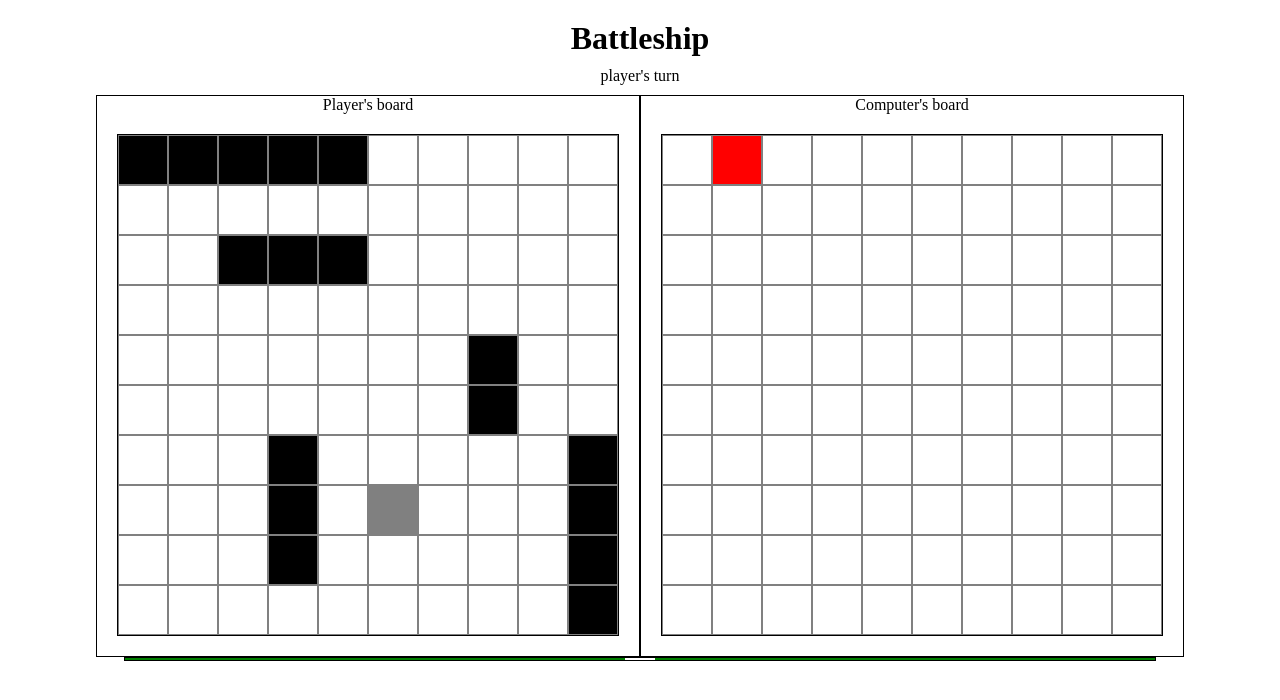
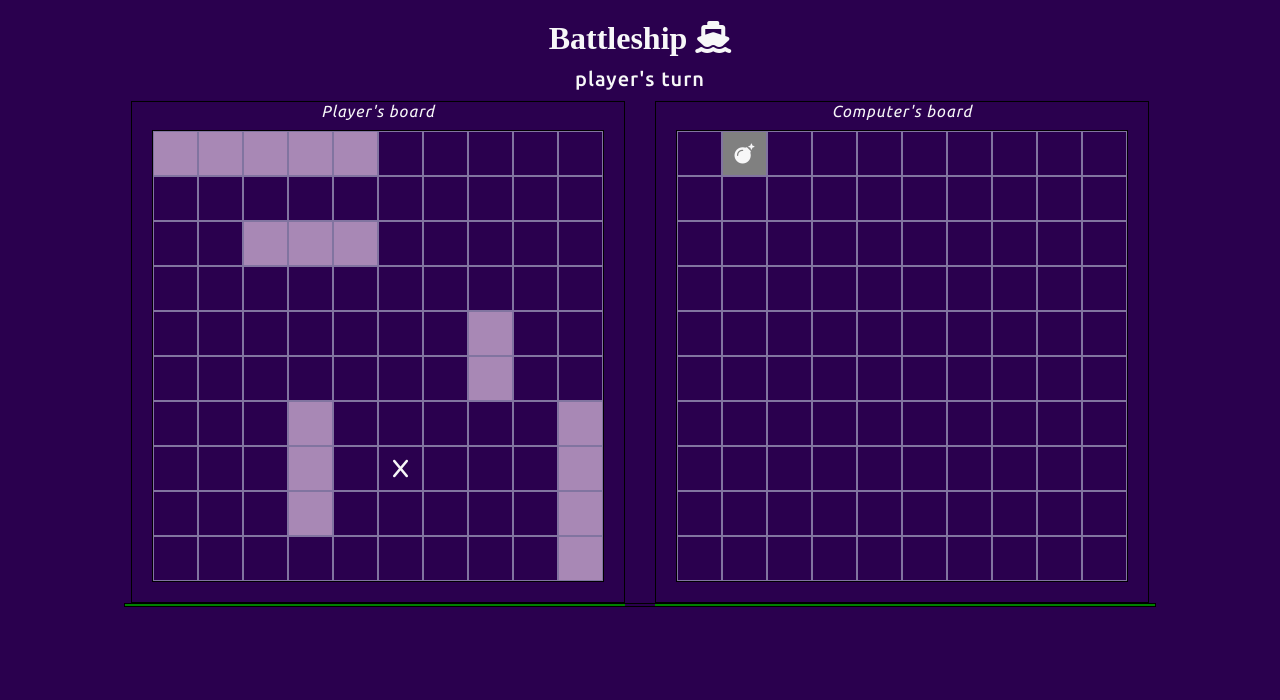
Before and after one commit to golfsap/battleship, a website built with webpack: page src/template.html in a window 1280 px wide. Both pictures are taken after a click on the element 193 px from the left and 142 px from the top of the page. Built offline with nearby package versions, Linux system fonts and the light colour scheme; a web font is replaced by a local one.

Commit message:
deat: ships styled when hit/sunk, add styling to css

```diff
--- a/src/index.js
+++ b/src/index.js
@@ -85,13 +85,22 @@ const display = (function ScreenController() {
         const square = document.createElement("div");
         square.classList.add("square");
 
+        // Check if square contains a ship
         if (board[row][col].shipId) {
-          square.classList.add("ship");
-        }
-        if (board[row][col].isHit) {
-          square.classList.add("hit");
-        }
-        if (board[row][col].missed) {
+          const ship = board[row][col].shipId;
+          // square.classList.add("ship");
+
+          if (ship.isSunk()) {
+            square.innerHTML = '<i class="fa-solid fa-skull"></i>';
+            square.classList.add("sunk");
+          } else if (board[row][col].isHit) {
+            square.innerHTML = '<i class="fa-solid fa-bomb"></i>';
+            square.classList.add("hit");
+          } else {
+            square.classList.add("ship");
+          }
+        } else if (board[row][col].missed) {
+          square.innerHTML = '<i class="fa-solid fa-x"></i>';
           square.classList.add("missed");
         }
         square.dataset.row = row;
@@ -117,8 +126,8 @@ const display = (function ScreenController() {
   }
 
   function playTurn(e) {
-    const clickedRow = e.target.dataset.row;
-    const clickedCol = e.target.dataset.col;
+    const clickedRow = e.currentTarget.dataset.row;
+    const clickedCol = e.currentTarget.dataset.col;
     const opp = currentPlayer === player1 ? player2 : player1;
     console.log(
       `${currentPlayer.getName()} attacked: Row ${clickedRow} Col ${clickedCol}`
--- a/src/style.css
+++ b/src/style.css
@@ -1,8 +1,20 @@
+@import url("https://fonts.googleapis.com/css2?family=Playwrite+AU+SA:wght@100..400&family=Poppins&family=Ubuntu:ital,wght@0,300;0,400;0,500;0,700;1,300;1,400;1,500;1,700&display=swap");
+
+:root {
+  --clr-dark-purple: #2a004e;
+  --clr-purple: #8174a0;
+  --clr-light-purple: #a888b5;
+  --clr-dark-red: #c62300;
+  --clr-grey: #808080;
+  --clr-white: #f7f7f8;
+  --font-family: "Ubuntu", serif;
+}
+
 * {
   margin: 0;
   padding: 0;
   box-sizing: border-box;
-  font-family: inherit;
+  font-family: var(--font-family);
 }
 
 body {
@@ -10,18 +22,31 @@ body {
   flex-direction: column;
   justify-content: space-around;
   align-items: center;
+  background-color: var(--clr-dark-purple);
+  color: var(--clr-white);
 }
 
 h1 {
+  font-family: "Playwrite AU SA", serif;
   padding-top: 20px;
 }
 
 #current-player {
   padding: 10px;
+  font-size: 20px;
+  font-weight: 500;
+  letter-spacing: 1px;
+}
+
+.board-name {
+  font-weight: 400;
+  font-style: italic;
+  letter-spacing: 1px;
 }
 
 #boards {
   display: flex;
+  gap: 30px;
 }
 
 .board-container {
@@ -34,9 +59,10 @@ h1 {
 
 .board {
   display: grid;
-  grid-template-columns: repeat(10, 50px);
-  grid-template-rows: repeat(10, 50px);
+  grid-template-columns: repeat(10, 45px);
+  grid-template-rows: repeat(10, 45px);
   margin: 20px;
+  margin-top: 10px;
   border: 1px solid black;
 }
 
@@ -44,24 +70,53 @@ h1 {
   background-color: transparent;
 }
 
-#board-2-container .ship.hit {
+/* #board-2-container .ship:hover {
+  background-color: var(--clr-purple);
+} */
+
+#board-2-container .square:hover {
+  background-color: var(--clr-purple);
+}
+/*
+#board-2-container .ship.sunk {
   background-color: red;
 }
 
+#board-2-container .ship.hit {
+  background-color: pink;
+} */
+
 .square {
-  border: 1px solid gray;
+  border: 1px solid var(--clr-purple);
+  display: flex;
+  align-items: center;
+  justify-content: center;
+}
+
+/* .square:hover {
+  background-color: var(--clr-purple);
+} */
+
+.square i {
+  font-size: 20px;
+  color: var(--clr-white);
 }
 
 .ship {
-  background-color: black;
+  background-color: var(--clr-light-purple);
+}
+
+.sunk {
+  background-color: red;
 }
 
 .hit {
-  background-color: red;
+  background-color: var(--clr-grey);
 }
 
 .missed {
-  background-color: gray;
+  /* background-color: var(--clr-purple); */
+  color: var(--clr-purple);
 }
 
 #sunken-ships-container {
@@ -77,4 +132,9 @@ h1 {
   text-align: center;
   /* text-transform: capitalize; */
   border: 1px solid green;
+  letter-spacing: 1px;
+  font-size: 16px;
+  font-weight: 300;
+  line-height: 1.5;
+  /* color: var(--clr-light-purple); */
 }
--- a/src/template.html
+++ b/src/template.html
@@ -4,9 +4,16 @@
     <meta charset="UTF-8" />
     <meta name="viewport" content="width=device-width, initial-scale=1.0" />
     <title>Battleship</title>
+    <script
+      src="https://kit.fontawesome.com/cb8705c014.js"
+      crossorigin="anonymous"
+    ></script>
   </head>
   <body>
-    <h1>Battleship</h1>
+    <h1>
+      Battleship
+      <i class="fa-solid fa-ship"></i>
+    </h1>
     <div id="current-player"></div>
     <div id="boards">
       <div id="board-1-container" class="board-container"></div>
```
